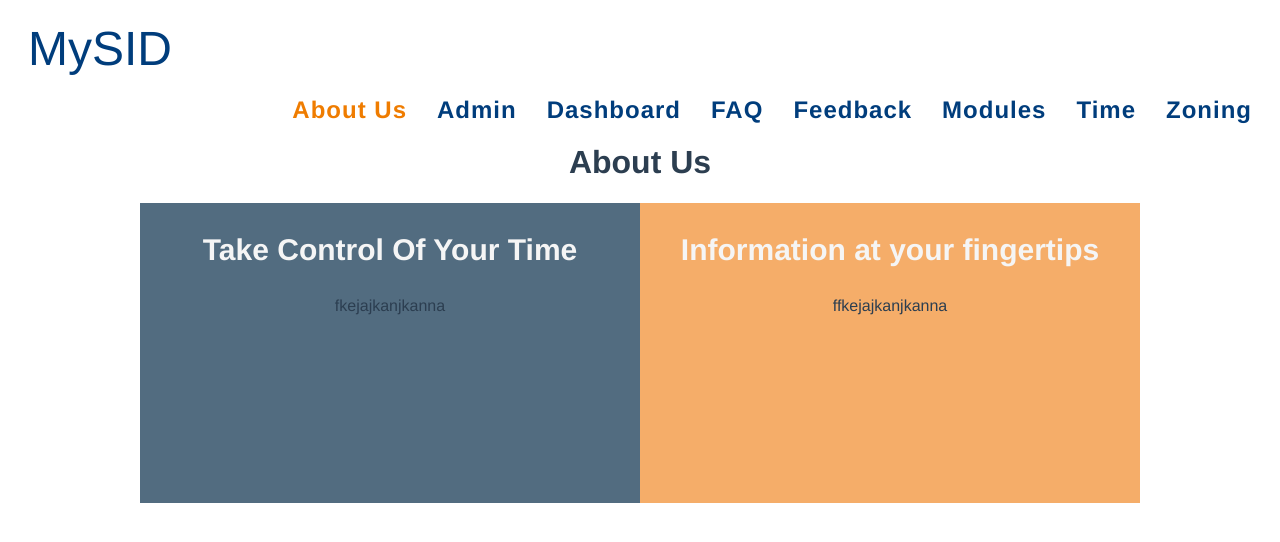
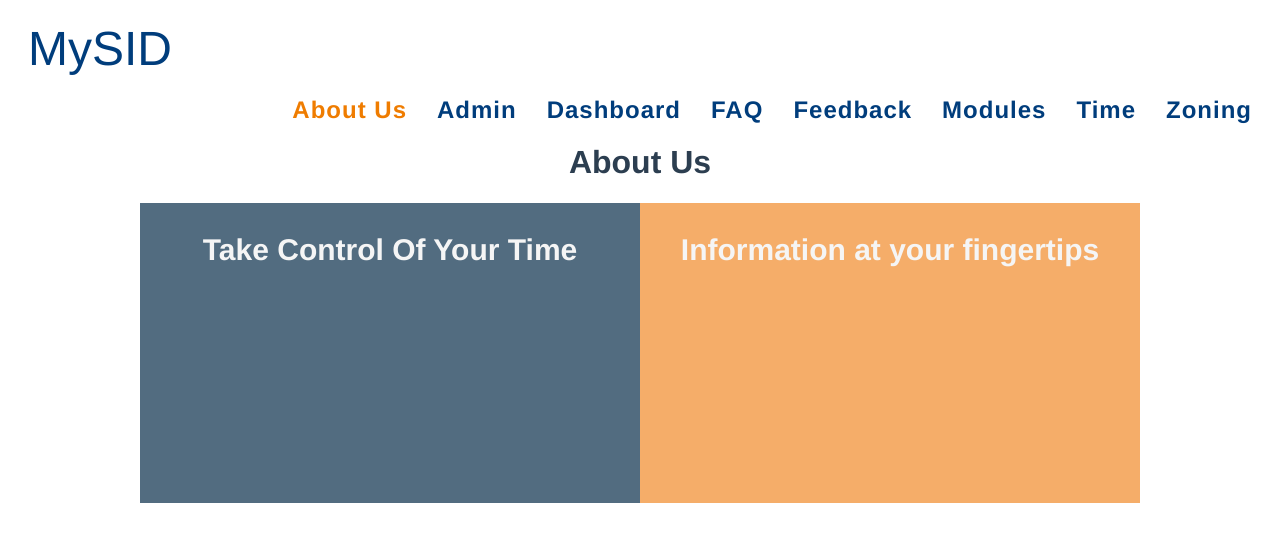
Before and after one commit to VibhuKrovvidi/bt3103_final, a Vue app: page / in a window 1280 px wide. Shown: the top 542 px of the page. Built offline with nearby package versions, Linux system fonts and the light colour scheme.

Commit message:
Update AboutUs.vue
Hover over div to show text

```diff
--- a/src/components/AboutUs.vue
+++ b/src/components/AboutUs.vue
@@ -2,14 +2,14 @@
 <div class="app">
     <h1> About Us </h1>
     <div id="container">
-        <div id="first">
-            <h3 id='component_header'> Take Control Of Your Time </h3>
-                <p id='time_content'>fkejajkanjkanna</p>
+        <div id="first" @mouseover="hover1 = true" @mouseleave="hover1 = false">
+            <h3 id='component_header' > Take Control Of Your Time </h3>
+                <p id='time_content' v-if="hover1">fkejajkanjkanna</p>
 
         </div>
-        <div id="second">
+        <div id="second" @mouseover="hover2 = true" @mouseleave="hover2 = false">
             <h3 id='component_header'> Information at your fingertips </h3>
-            <p id='nus_content'>ffkejajkanjkanna</p>
+            <p id='nus_content' v-if="hover2">ffkejajkanjkanna</p>
 
         </div>
 
@@ -20,7 +20,13 @@
 
 <script>
 export default {
+    data () {
+        return {
+            hover1 : false,
+            hover2 : false
+        }
 
+    }
 }
 </script>
 
@@ -40,13 +46,24 @@ export default {
         width: 500px;
         float: left;
         height: 300px;
-            background-color:#526C80;
+        background-color:#526C80;
     }
+    #first:hover {
+        background-color:#003D7C;
+        color:white;
+    }
+
     #second {
         width: 500px;
         float: left;
         height: 300px;
         background-color: #F5AD69;
+
+    }
+
+    #second:hover{
+        background-color: #EF7C00;
+        color: white;
     }
 
     #component_header {
```
